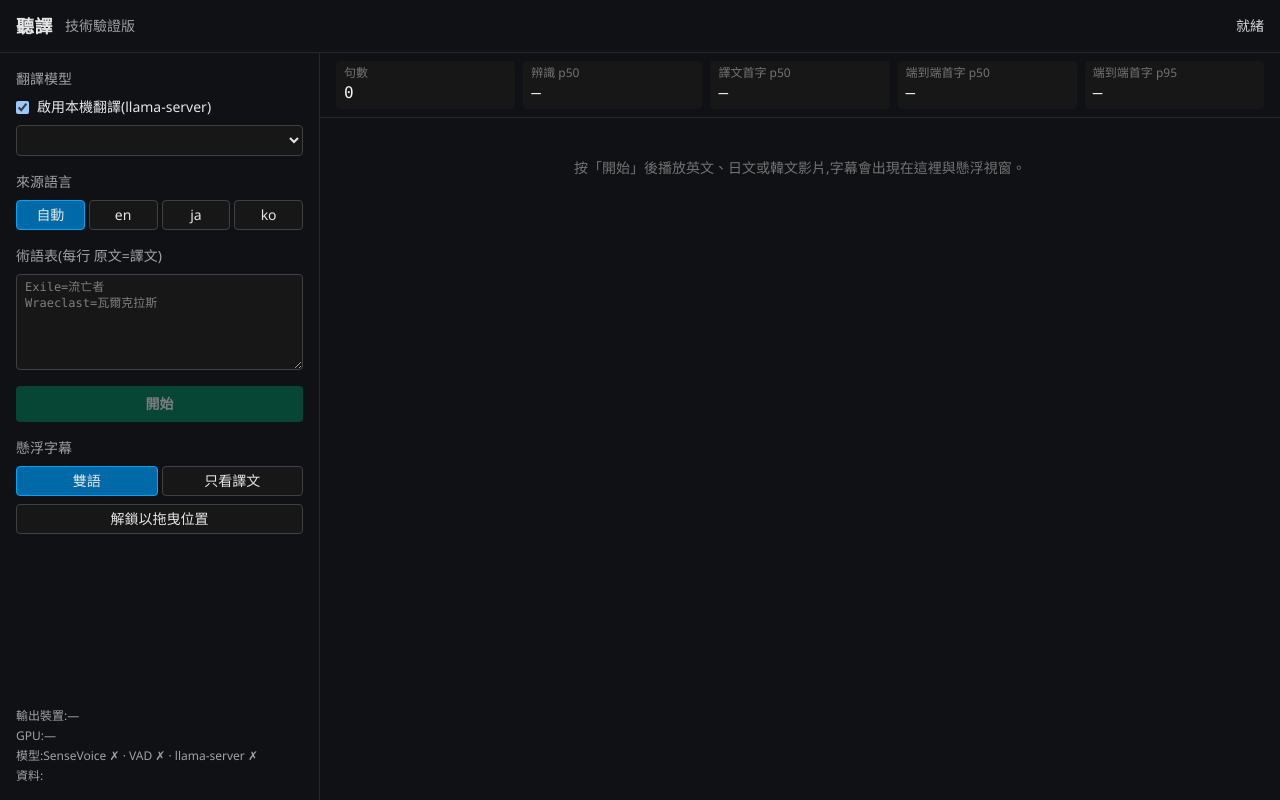
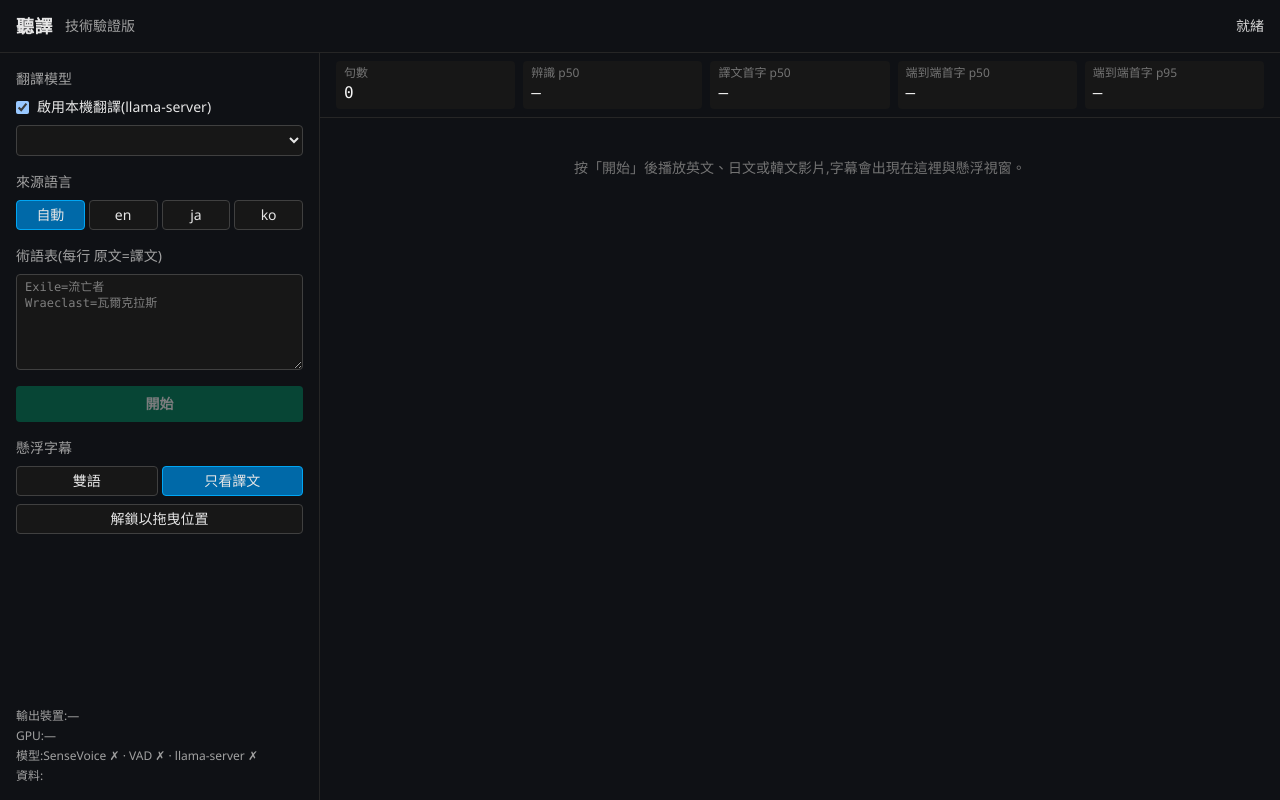
Before and after one commit to Hsiung-Shao/tingyi, a React (Vite) app: page / in a window 1280 px wide. Built offline with nearby package versions, Linux system fonts and the light colour scheme.

Commit message:
懸浮字幕只顯示一句譯文與灰字預覽,預設不顯示原文
Co-Authored-By: Claude Fable 5.1 <noreply@anthropic.com>

```diff
--- a/src/App.tsx
+++ b/src/App.tsx
@@ -21,7 +21,7 @@ export default function App() {
   const [model, setModel] = useState<string>("Hy-MT2-1.8B-Q8_0");
   const [translate, setTranslate] = useState(true);
   const [lang, setLang] = useState<LangOpt>("auto");
-  const [mode, setMode] = useState<OverlayMode>("bilingual");
+  const [mode, setMode] = useState<OverlayMode>("translation");
   const [unlocked, setUnlocked] = useState(false);
   const [glossaryText, setGlossaryText] = useState("");
   const listRef = useRef<HTMLDivElement>(null);
--- a/src/Overlay.tsx
+++ b/src/Overlay.tsx
@@ -4,34 +4,30 @@ import { getCurrentWindow } from "@tauri-apps/api/window";
 import { useSubtitles } from "./lib/useSubtitles";
 import type { OverlayMode } from "./lib/types";
 
-const SHOW_COUNT = 2;
-const MIN_STAY_MS = 3000;
+// 使用者回饋(2026-10-06):同時只顯示一句譯文與灰字預覽,畫面最乾淨。
+const SHOW_COUNT = 1;
 
 export default function Overlay() {
   const { sentences, partial } = useSubtitles();
-  const [mode, setMode] = useState<OverlayMode>("bilingual");
+  const [mode, setMode] = useState<OverlayMode>("translation");
   const [interactive, setInteractive] = useState(false);
-  const [, tick] = useState(0);
 
   useEffect(() => {
     const a = listen<string>("overlay-mode", (e) => setMode(e.payload as OverlayMode));
     const b = listen<boolean>("overlay-interactive", (e) => setInteractive(e.payload));
-    const t = setInterval(() => tick((x) => x + 1), 500);
     return () => {
       a.then((f) => f());
       b.then((f) => f());
-      clearInterval(t);
     };
   }, []);
 
-  // 顯示最近 2 句;最新一句未滿 3 秒時不把更早的擠掉(保留 3 句上限避免跳動)。
+  // 只顯示最近一句(優先顯示已有譯文的那句:新句還在等譯文時,保留上一句譯文不要閃成空白)。
   const visible = useMemo(() => {
-    const now = Date.now();
     const recent = sentences.slice(-SHOW_COUNT - 1);
     if (recent.length > SHOW_COUNT) {
       const newest = recent[recent.length - 1];
-      if (now - newest.at < MIN_STAY_MS) return recent;
-      return recent.slice(-SHOW_COUNT);
+      const hasText = newest.translation.length > 0 || newest.state === "no_translate";
+      return hasText ? [newest] : [recent[recent.length - 2]];
     }
     return recent;
   }, [sentences]);
```
